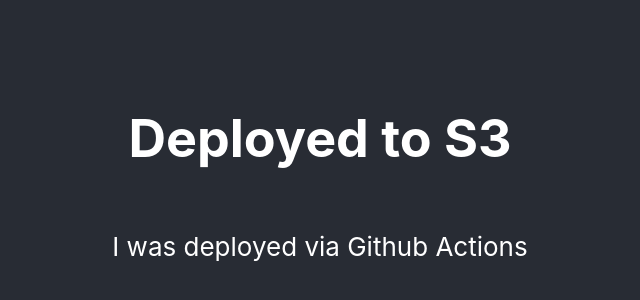
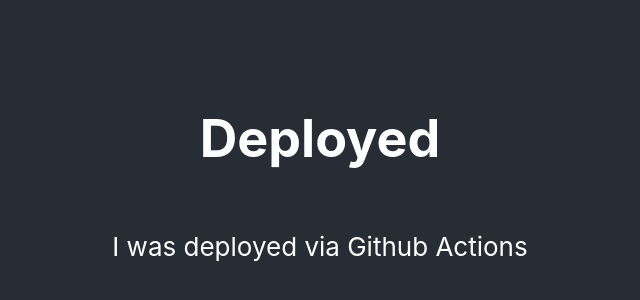
Before and after one commit to frontend-park-mail-ru/deploy-2021-1, a React (Create React App) app: page / in a window 1280 px wide. Shown: the part 220-520 px from the top of the page, without its empty margins (320-960 px from the left). Built offline with nearby package versions, Linux system fonts and the light colour scheme.

Commit message:
ci: update deploy config

```diff
--- a/public/index.html
+++ b/public/index.html
@@ -24,7 +24,7 @@
       work correctly both with client-side routing and a non-root public URL.
       Learn how to configure a non-root public URL by running `npm run build`.
     -->
-    <title>React App</title>
+    <title>"Censored" App</title>
   </head>
   <body>
     <noscript>You need to enable JavaScript to run this app.</noscript>
--- a/src/App.js
+++ b/src/App.js
@@ -4,7 +4,7 @@
   return (
     <div className="App">
       <header className="App-header">
-        <h1>Deployed to S3</h1>
+        <h1>Deployed</h1>
         <p>
           I was deployed via Github Actions
         </p>
```
